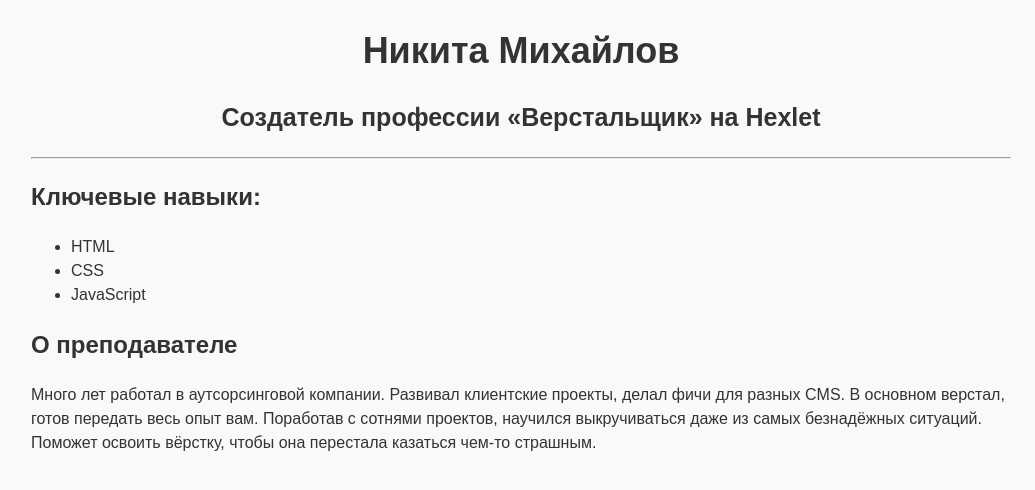
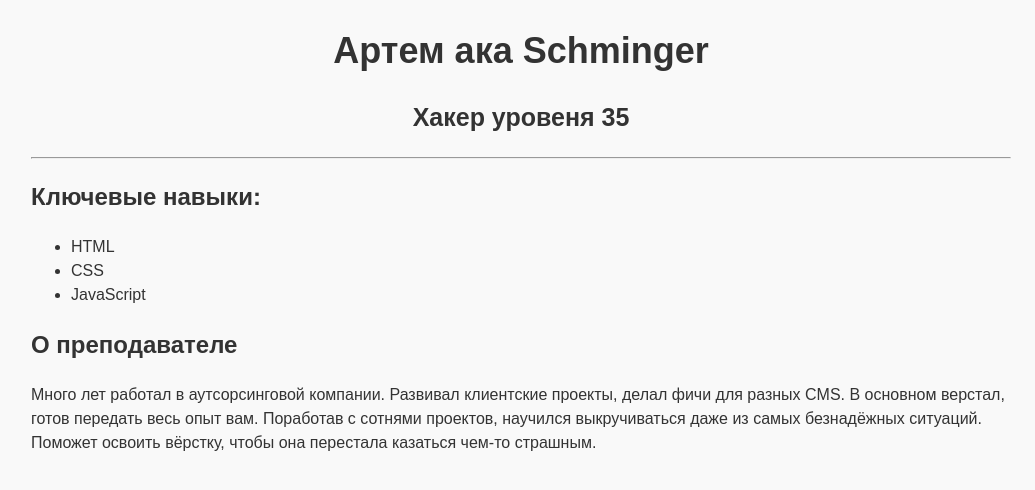
Before and after one commit to Schminger/test, a plain HTML site: page index.html in a window 1280 px wide. Shown: the whole page, without its empty margins (119-1154 px from the left). Drawn offline with Linux system fonts and the light colour scheme.

Commit message:
Update index.html

```diff
--- a/index.html
+++ b/index.html
@@ -7,8 +7,8 @@
 </head>
 <body>
     <main>
-        <h1>Никита Михайлов</h1>
-        <h2>Создатель профессии «Верстальщик» на Hexlet</h2>
+        <h1>Артем ака Schminger</h1>
+        <h2>Хакер уровеня 35</h2>
 
         <hr>
 
```
